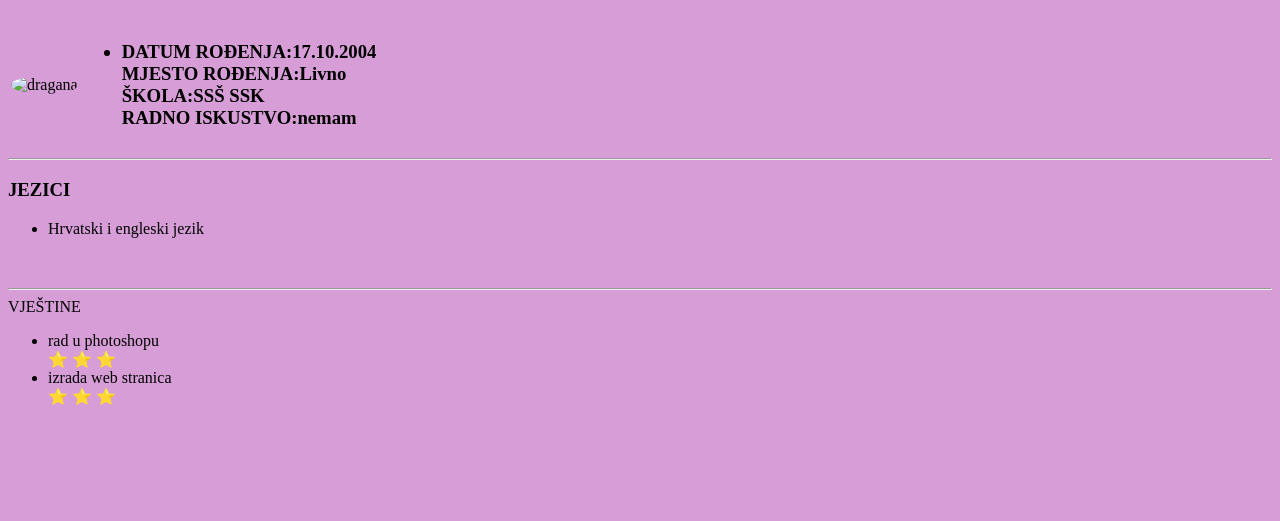
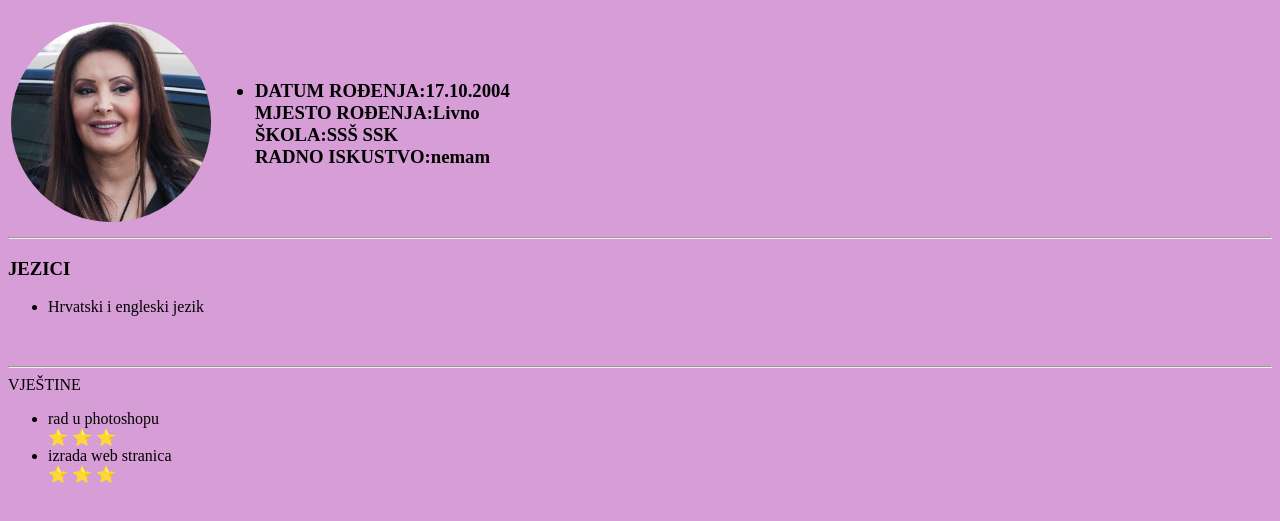
Before and after one commit to sestoantonela/sestoantonela.github.io, a plain HTML site: page index.html in a window 1280 px wide. Shown: the part 61-582 px from the top of the page. Drawn offline with Linux system fonts and the light colour scheme.

Commit message:
Update index.html

```diff
--- a/index.html
+++ b/index.html
@@ -19,7 +19,7 @@
 
     <table>
         <thead>
-            <td><img src="draganaa.jpg" alt="dragana" width="200px">
+            <td><img src="dragana.jpg" alt="dragana" width="200px">
             </td>
             <H1>ANTONELA ŠESTO</H1>
         <TD>
```
